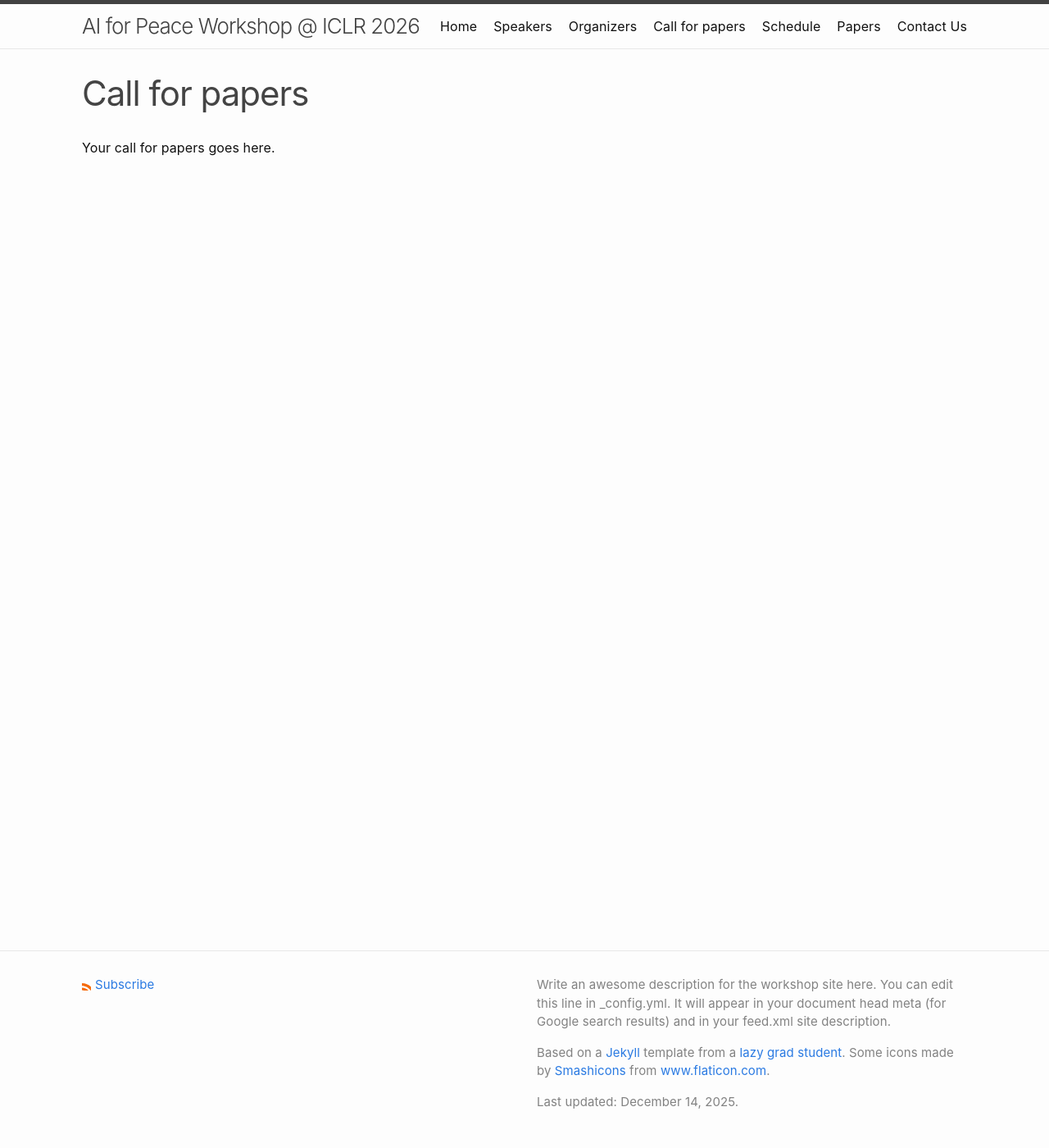
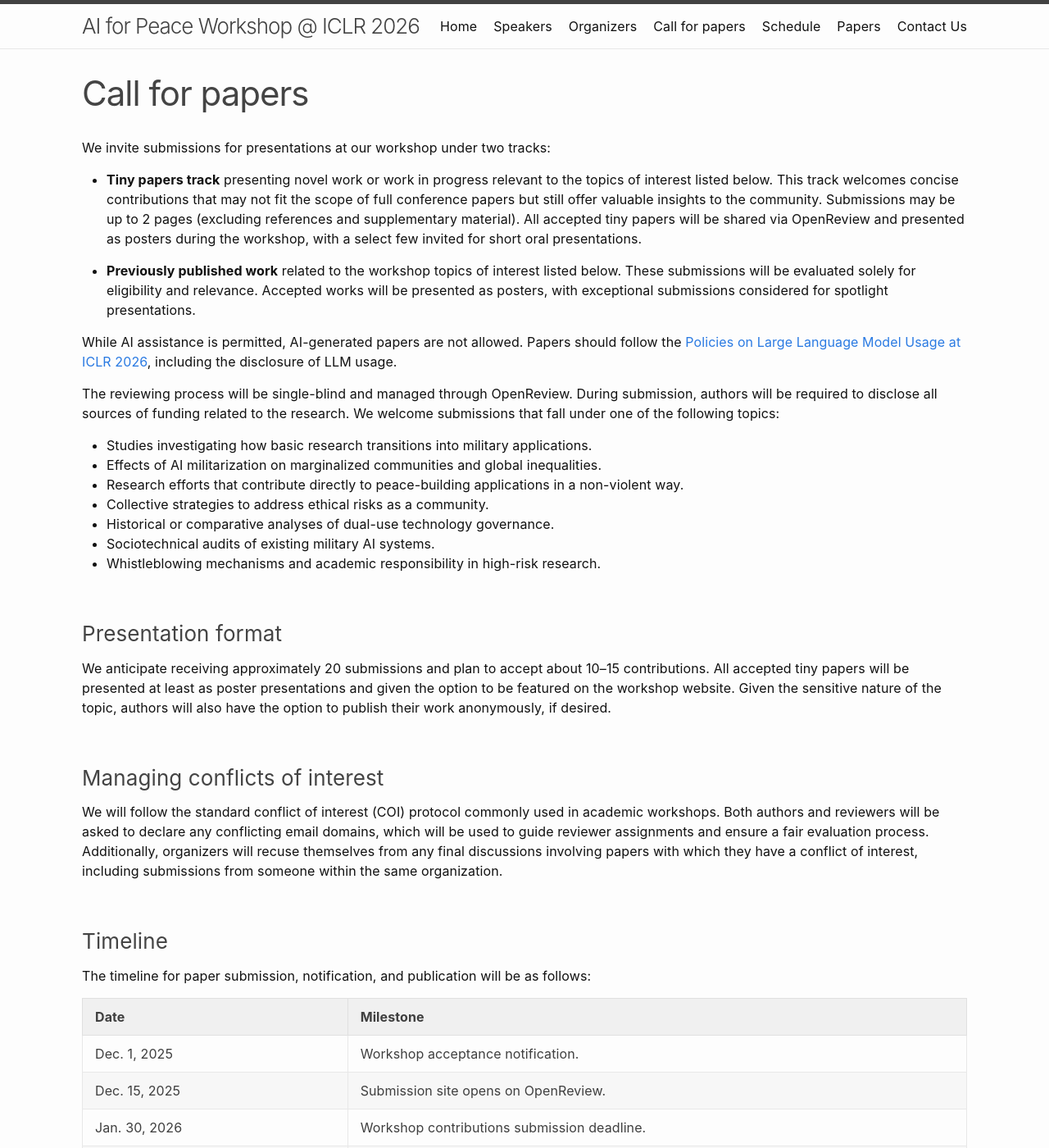
Before and after one commit to aiforpeaceworkshop/aiforpeaceworkshop.github.io, a Jekyll site: the page built from callforpapers.md, in a window 1280 px wide and 1400 px high. Shown: the whole window at 82% size. Built offline with Jekyll 4.4.1, drawn with Linux system fonts in a browser that asks for light colours; some of the changed text lies outside the part shown.

Commit message:
add call for papers

```diff
--- a/callforpapers.md
+++ b/callforpapers.md
@@ -4,4 +4,46 @@ title: Call for papers
 permalink: /callforpapers/
 ---
 
-Your call for papers goes here.
+We invite submissions for presentations at our workshop under two tracks:
+
+- **Tiny papers track** presenting novel work or work in progress relevant to the topics of interest listed below. This track welcomes concise contributions that may not fit the scope of full conference papers but still offer valuable insights to the community. Submissions may be up to 2 pages (excluding references and supplementary material). All accepted tiny papers will be shared via OpenReview and presented as posters during the workshop, with a select few invited for short oral presentations.
+
+- **Previously published work** related to the workshop topics of interest listed below. These submissions will be evaluated solely for eligibility and relevance. Accepted works will be presented as posters, with exceptional submissions considered for spotlight presentations.
+
+While AI assistance is permitted, AI-generated papers are not allowed. Papers should follow the [Policies on Large Language Model Usage at ICLR 2026](https://blog.iclr.cc/2025/08/26/policies-on-large-language-model-usage-at-iclr-2026/), including the disclosure of LLM usage.
+
+The reviewing process will be single-blind and managed through OpenReview. During submission, authors will be required to disclose all sources of funding related to the research. We welcome submissions that fall under one of the following topics:
+
+- Studies investigating how basic research transitions into military applications.
+- Effects of AI militarization on marginalized communities and global inequalities.
+- Research efforts that contribute directly to peace-building applications in a non-violent way.
+- Collective strategies to address ethical risks as a community.
+- Historical or comparative analyses of dual-use technology governance.
+- Sociotechnical audits of existing military AI systems.
+- Whistleblowing mechanisms and academic responsibility in high-risk research.
+
+### Presentation format
+
+We anticipate receiving approximately 20 submissions and plan to accept about 10–15 contributions. All accepted tiny papers will be presented at least as poster presentations and given the option to be featured on the workshop website. Given the sensitive nature of the topic, authors will also have the option to publish their work anonymously, if desired.
+
+### Managing conflicts of interest
+
+We will follow the standard conflict of interest (COI) protocol commonly used in academic workshops. Both authors and reviewers will be asked to declare any conflicting email domains, which will be used to guide reviewer assignments and ensure a fair evaluation process. Additionally, organizers will recuse themselves from any final discussions involving papers with which they have a conflict of interest, including submissions from someone within the same organization.
+
+### Timeline
+
+The timeline for paper submission, notification, and publication will be as follows:
+
+| Date | Milestone |
+|---|---|
+| Dec. 1, 2025 | Workshop acceptance notification. |
+| Dec. 15, 2025 | Submission site opens on OpenReview. |
+| Jan. 30, 2026 | Workshop contributions submission deadline. |
+| Feb. 2, 2026 | Reviewers assignments. |
+| Feb. 20, 2026 | Reviews due. |
+| Feb. 25, 2026 | Emergency reviews due. |
+| Mar. 1, 2026 | Decision notification and OpenReview publication. |
+| Mar. 30, 2026 | Website update with the final program. |
+| Apr. 26 or 27, 2026 | Workshop date. |
+
+All dates are 11.59pm AOE.
```
Also changed, not shown: 1 other file.
